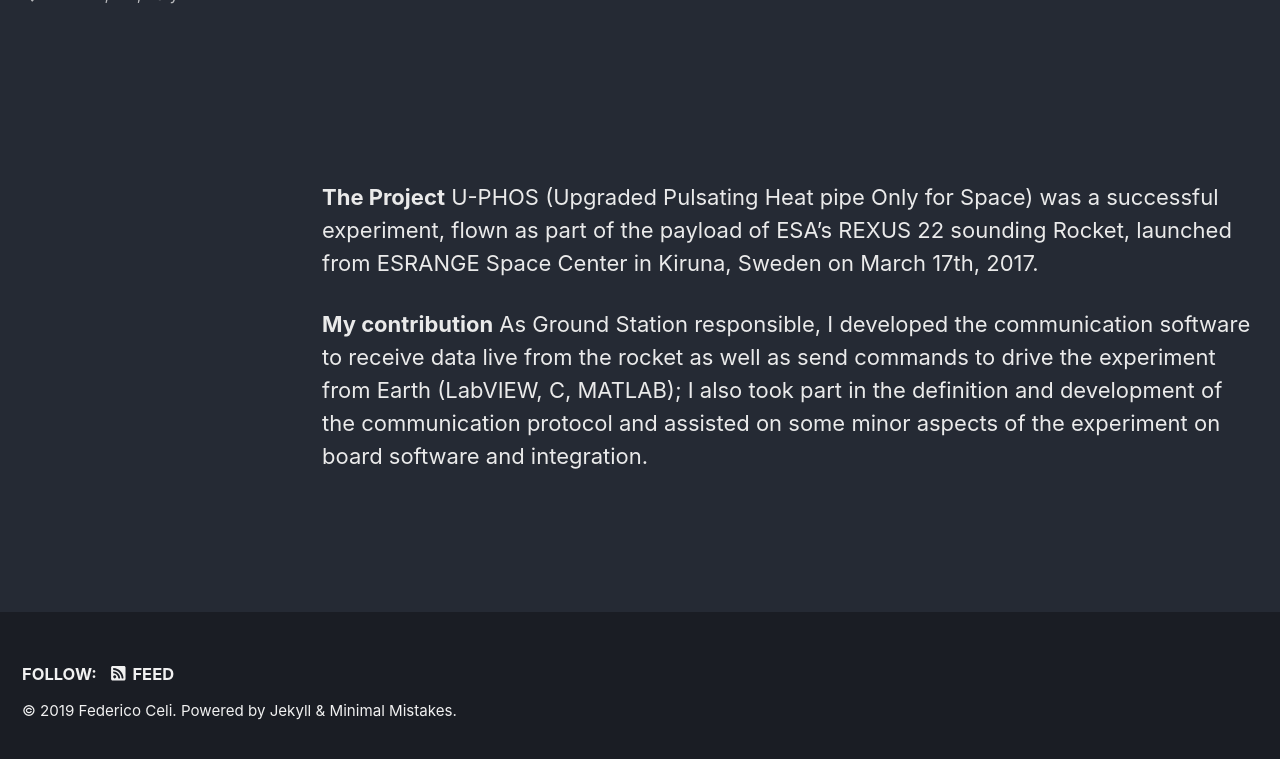
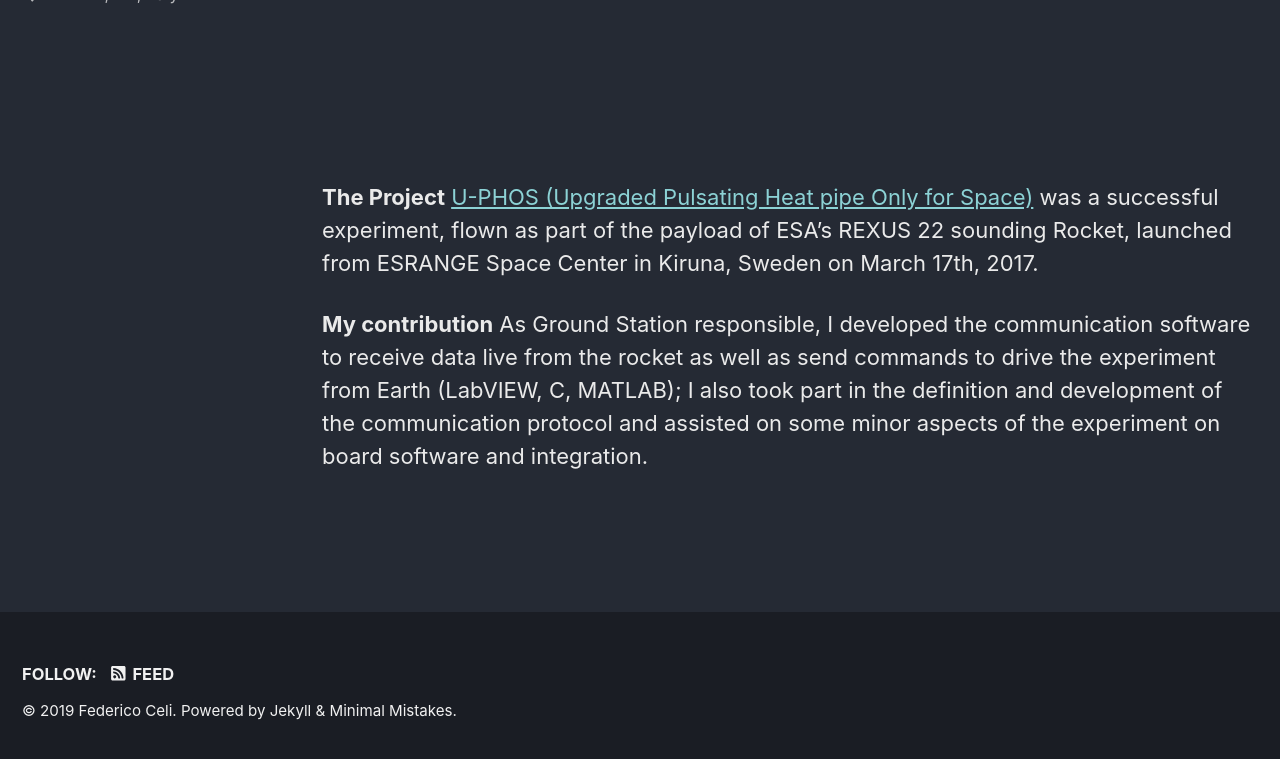
Before and after one commit to federicoceli/federicoceli.github.io, a Jekyll site: the page built from _pages/projects.md, in a window 1280 px wide and 900 px high, scrolled down 898 px, cut to the strip 134-893 px from the top of the window. Built offline with Jekyll 4.4.1, drawn with Linux system fonts in a browser that asks for light colours; cached includes are drawn as plain includes; part of the change alters nothing that is shown.

```diff
--- a/_pages/projects.md
+++ b/_pages/projects.md
@@ -12,6 +12,6 @@ classes: wide
 ## U-PHOS Project (2015-2017)
 <iframe  style="overflow:hidden;height:70%;width:70%" width="450" height="260" src="https://www.youtube.com/embed/VvYAvFBKqos?rel=0" frameborder="0" allowfullscreen></iframe>
 
-**The Project** U-PHOS (Upgraded Pulsating Heat pipe Only for Space) was a successful experiment, flown as part of the payload of ESA's REXUS 22 sounding Rocket, launched from ESRANGE Space Center in Kiruna, Sweden on March 17th, 2017.
+**The Project** [U-PHOS (Upgraded Pulsating Heat pipe Only for Space)](http://www.uphos.ing.unipi.it/project/) was a successful experiment, flown as part of the payload of ESA's REXUS 22 sounding Rocket, launched from ESRANGE Space Center in Kiruna, Sweden on March 17th, 2017.
 
 **My contribution** As Ground Station responsible, I developed the communication software to receive data live from the rocket as well as send commands to drive the experiment from Earth (LabVIEW, C, MATLAB); I also took part in the definition and development of the communication protocol and assisted on some minor aspects of the experiment on board software and integration.
```
